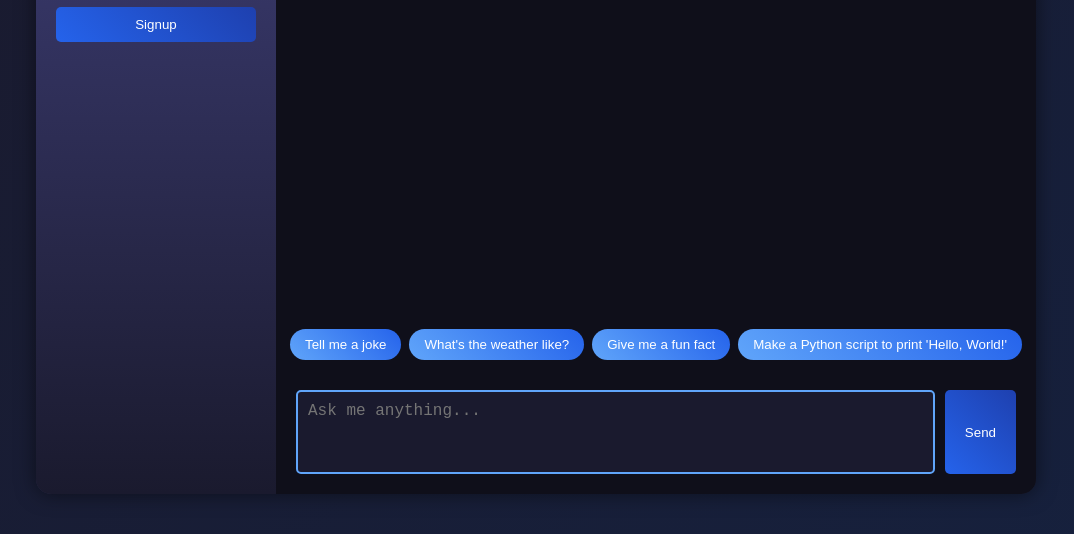
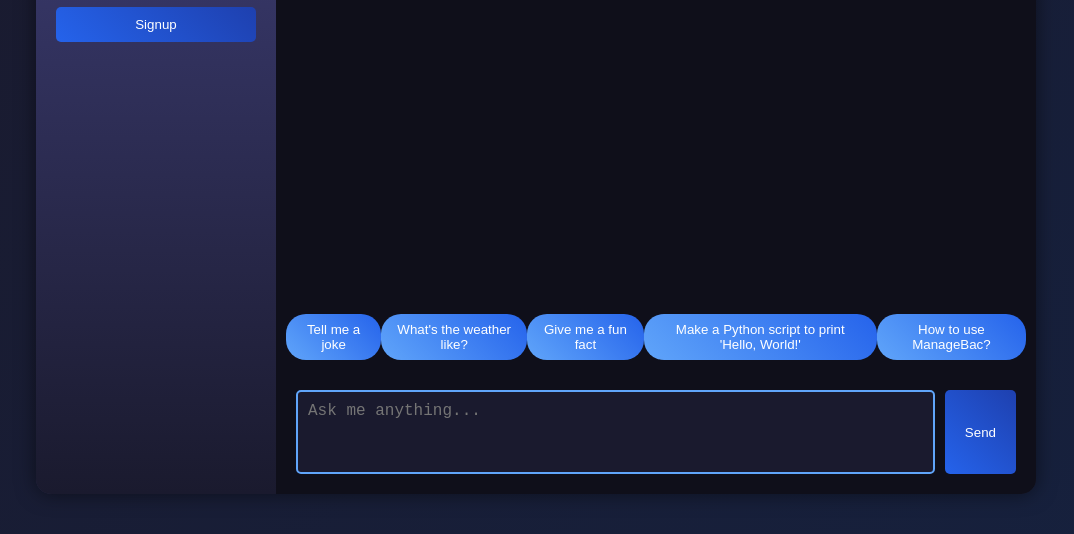
Before and after one commit to KingQuing/kingquing-s-projects, a website: page index.html in a window 1280 px wide. Shown: the part 206-740 px from the top of the page, without its empty margins (104-1178 px from the left). Drawn offline with Linux system fonts and the light colour scheme.

Commit message:
Update index.html

```diff
--- a/index.html
+++ b/index.html
@@ -33,6 +33,7 @@
                 <button class="suggestion-btn">What's the weather like?</button>
                 <button class="suggestion-btn">Give me a fun fact</button>
                 <button class="suggestion-btn">Make a Python script to print 'Hello, World!'</button>
+                <button class="suggestion-btn">How to use ManageBac?</button>
             </div>
             <div class="input-area">
                 <textarea id="userInput" placeholder="Ask me anything..."></textarea>
```
